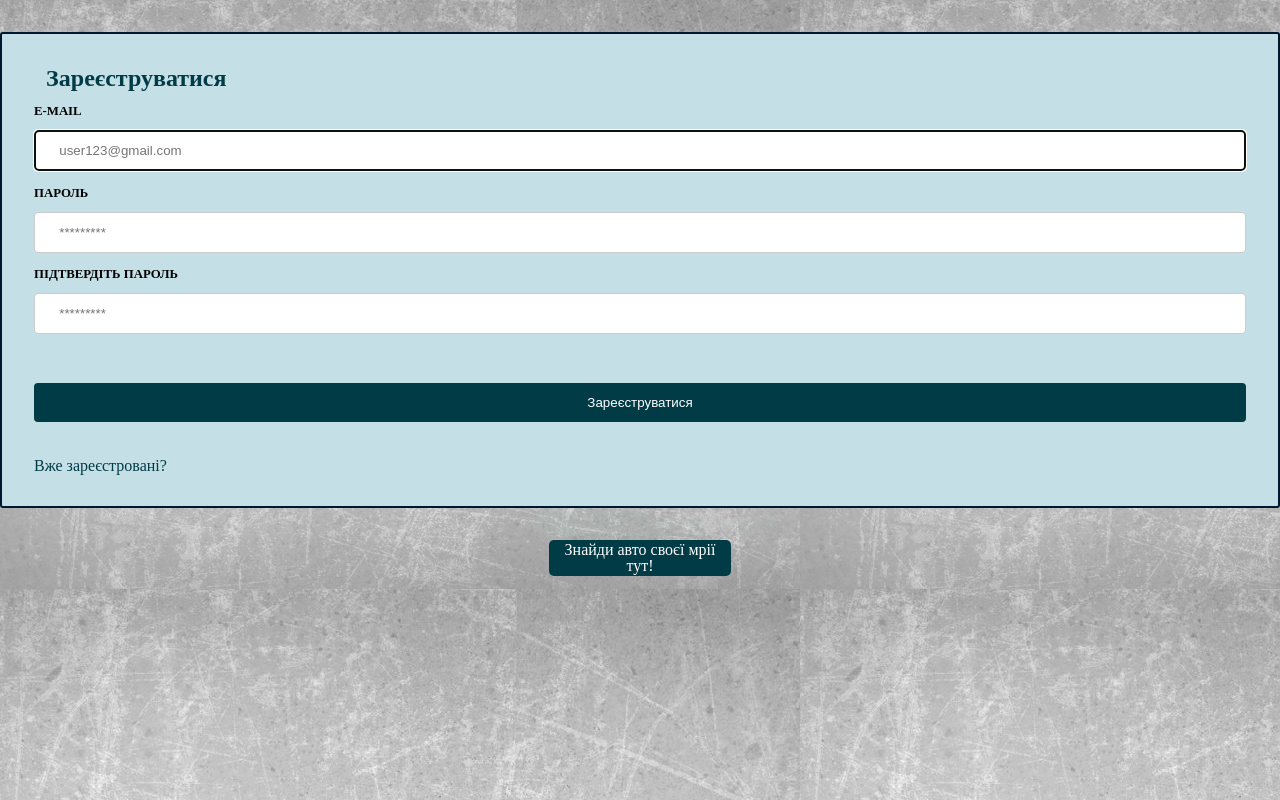
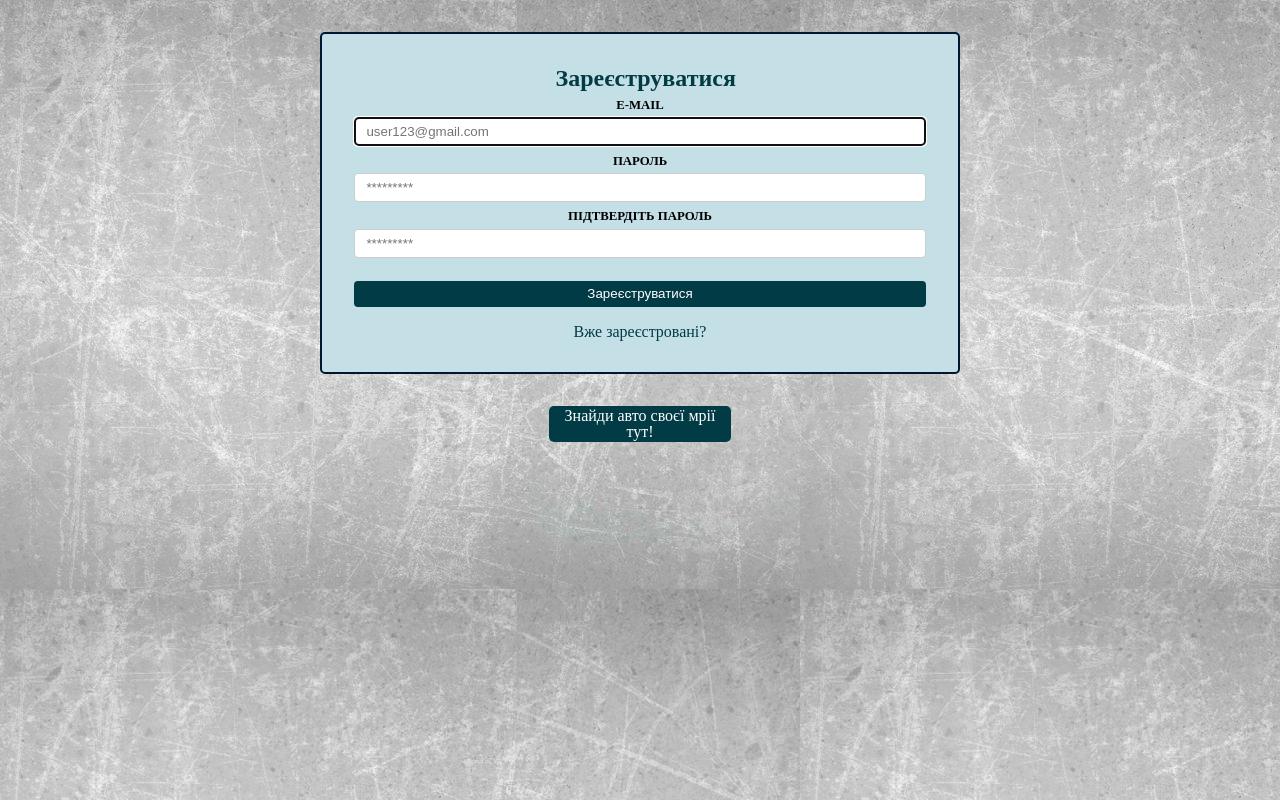
Before and after one commit to Alishta/homework_05, a plain HTML site: page pages/registration.html in a window 1280 px wide. Drawn offline with Linux system fonts and the light colour scheme.

Commit message:
changed css - changed the size of the registration form

```diff
--- a/css/style.css
+++ b/css/style.css
@@ -195,11 +195,11 @@ a:hover {
 /* for registration.html */
 /* 10 */
 .wrapper-reg {
+    width: 50%;
+    margin: 0 auto;
     display: flex;
+    flex-direction: column;
     align-items: center;
-    justify-content: center;
-    flex-direction: column;
-    position: relative;
 }
 
 /* 10 */
@@ -208,20 +208,16 @@ a:hover {
     padding: 2em;
     margin: 2em;
     position: relative;
-    border-radius: 3px;
+    border-radius: 5px;
     border: 2px solid #00182f;
     background: #c4dfe6;
+    text-align: center;
 }
 
 /* 10 */
 .form-heading {
-    margin: 10%;
+    /* margin: 10%; */
     text-transform: uppercase;
-}
-
-/* 10 */
-.links {
-    clear: both;
 }
 
 
```
